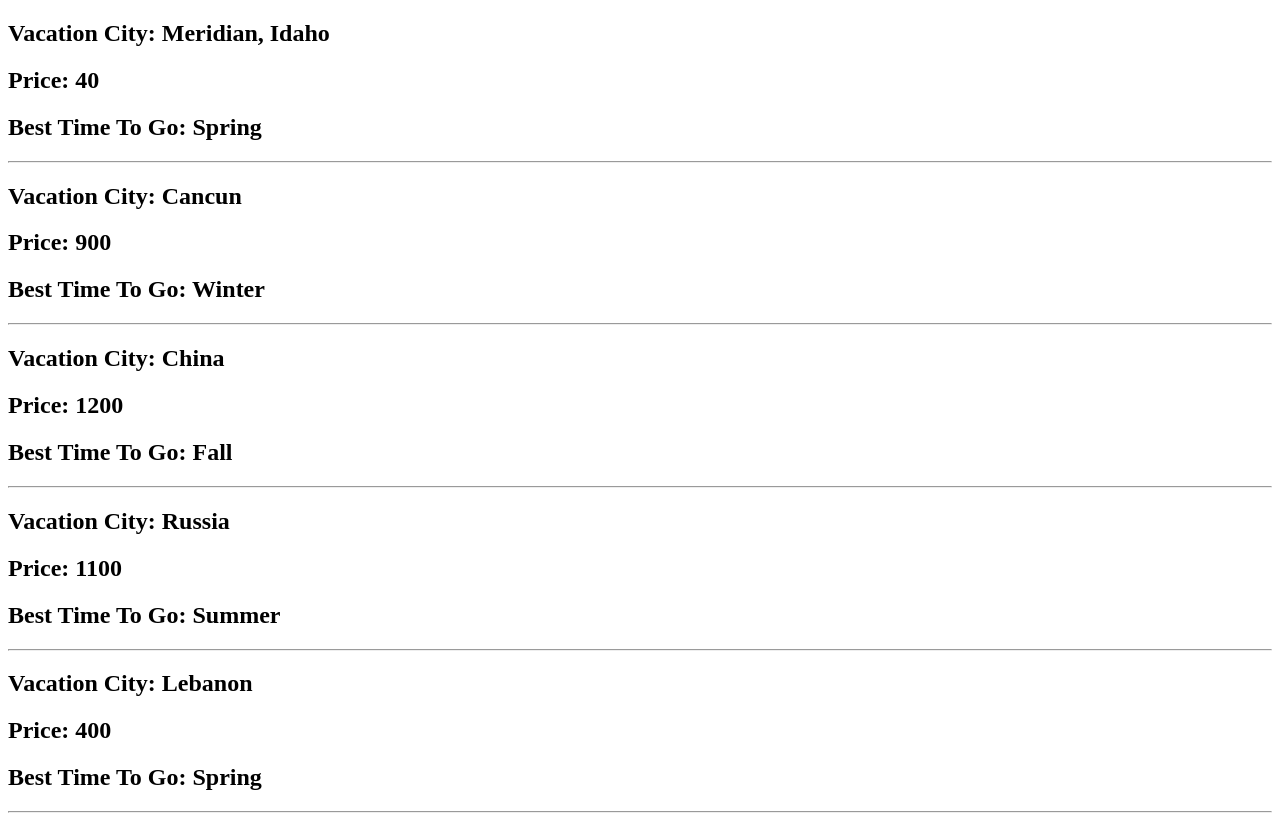
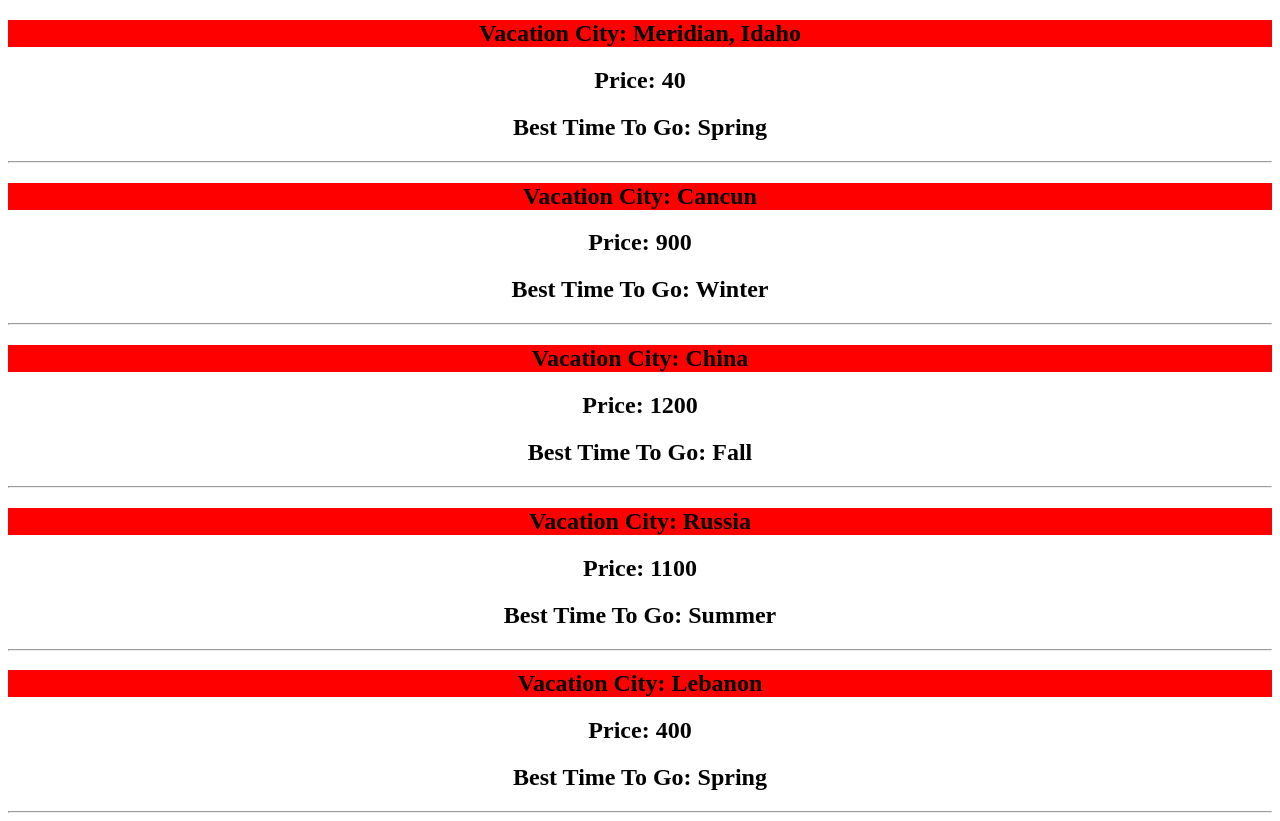
Before and after one commit to Adrian-Walker/Vacation-Spots, a React (Create React App) app: page / in a window 1280 px wide. Built offline with nearby package versions, Linux system fonts and the light colour scheme.

Commit message:
8-2-21 837p

```diff
--- a/src/Card.js
+++ b/src/Card.js
@@ -1,5 +1,6 @@
 import React from "react"
 import vacationSpots from "./vacations"
+import './style.css'
 
 function Card(props) {
     return (
--- a/src/style.css
+++ b/src/style.css
@@ -0,0 +1,23 @@
+body{
+    text-align: center;
+}
+
+
+.vacations{
+
+}
+
+
+.city{
+    background-color: red;
+}
+
+
+.price{
+
+}
+
+
+.time{
+
+}
```
